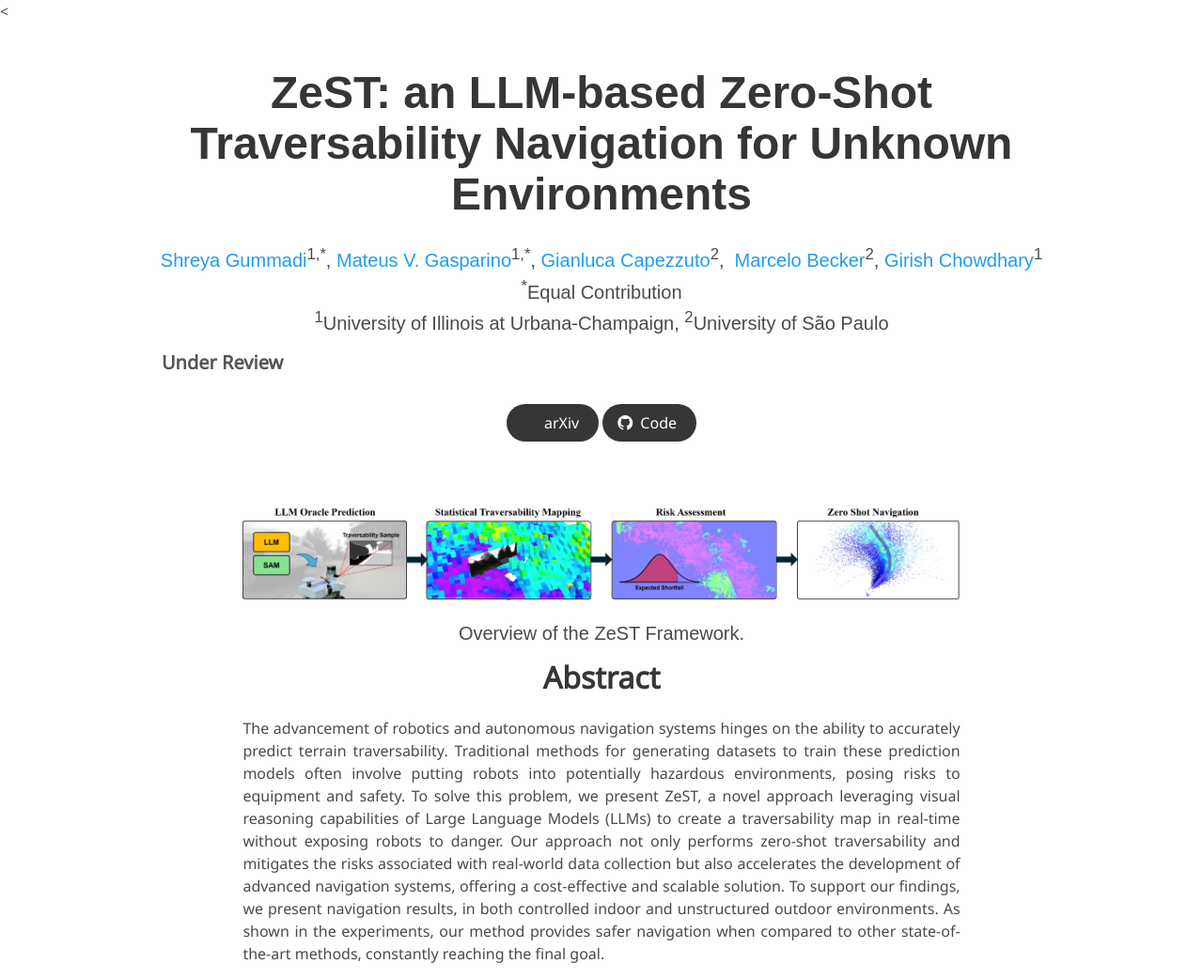
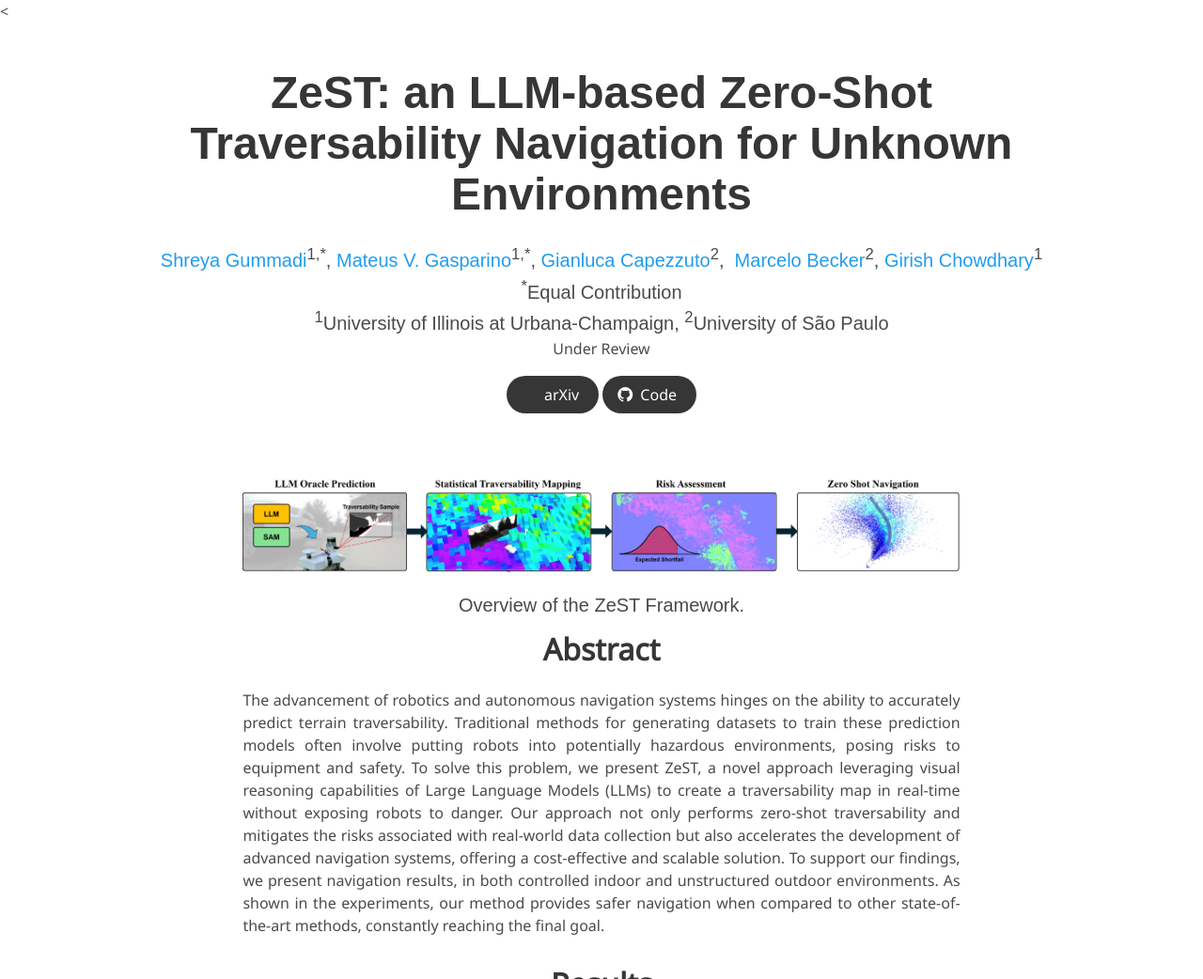
Before and after one commit to shreyagummadi/zest.github.io, a plain HTML site: page index.html in a window 1280 px wide. Shown: the top 1042 px of the page at 94% size. Drawn offline with nearby package versions, Linux system fonts and the light colour scheme; some icons are missing; a web font is replaced by a local one.

Commit message:
update publication status

```diff
--- a/index.html
+++ b/index.html
@@ -70,10 +70,8 @@
             <span class="author-block"><sup>2</sup>University of São Paulo</span>
           </div>
 
-          <div class="is-size-5 publication-venue">
-            <div class="column has-text-centered">
+          <div class="publication-status">
             Under Review
-            </div>
           </div>
 
           <div class="column has-text-centered">
```
